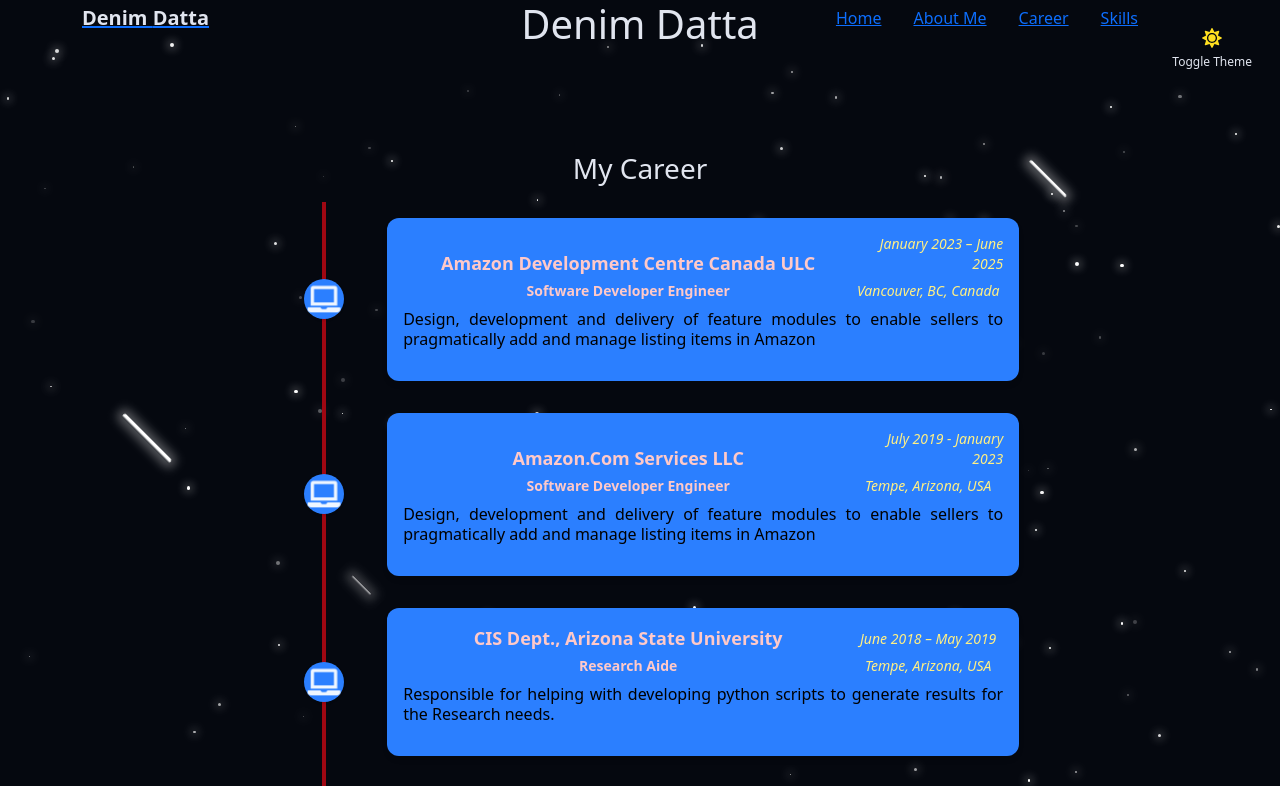
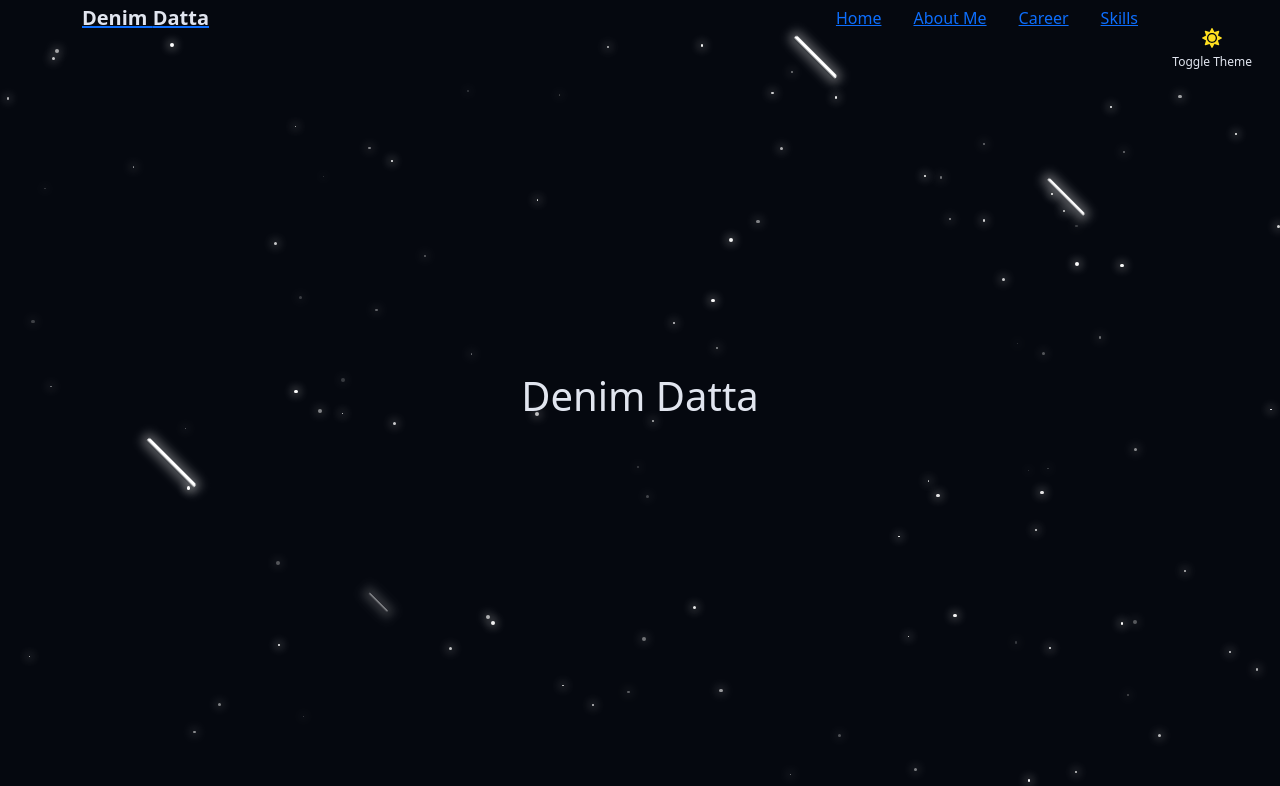
Before and after one commit to denimdatta/denimdatta.github.io, a React (Vite) app: page / in a window 1280 px wide. Shown: the top 786 px of the page. Built offline with nearby package versions, Linux system fonts and the light colour scheme.

Commit message:
Add Landing Section of the Page

```diff
--- /dev/null
+++ b/src/components/DenimDatta.tsx
@@ -0,0 +1,12 @@
+function DenimDatta() {
+    return (
+        <section id ="denimdatta"
+            className="relative min-h-screen flex flex-col items-center justify-center px-4">
+            <div className='row'>
+                <h1 style={{textAlign: 'center'}}>Denim Datta</h1>
+            </div>
+        </section>
+    );
+}
+
+export default DenimDatta;
--- a/src/components/HelloWorld.tsx
+++ /dev/null
@@ -1,9 +0,0 @@
-function HelloWorld() {
-    return (
-        <div className='row'>
-            <h1 style={{textAlign: 'center'}}>Denim Datta</h1>
-        </div>
-    );
-}
-
-export default HelloWorld;
--- a/src/components/Home.tsx
+++ b/src/components/Home.tsx
@@ -2,7 +2,7 @@
 import Background from "./Background";
 import Timeline from "./Timeline";
 import Navigation from "./Navigation";
-import HelloWorld from "./HelloWorld";
+import DenimDatta from "./DenimDatta";
 
 function Home() {
     return (
@@ -10,7 +10,7 @@
             <ToggleMode/>
             <Background/>
             <Navigation/>
-            <HelloWorld/>
+            <DenimDatta/>
             <Timeline/>
         </div>
     );
```
